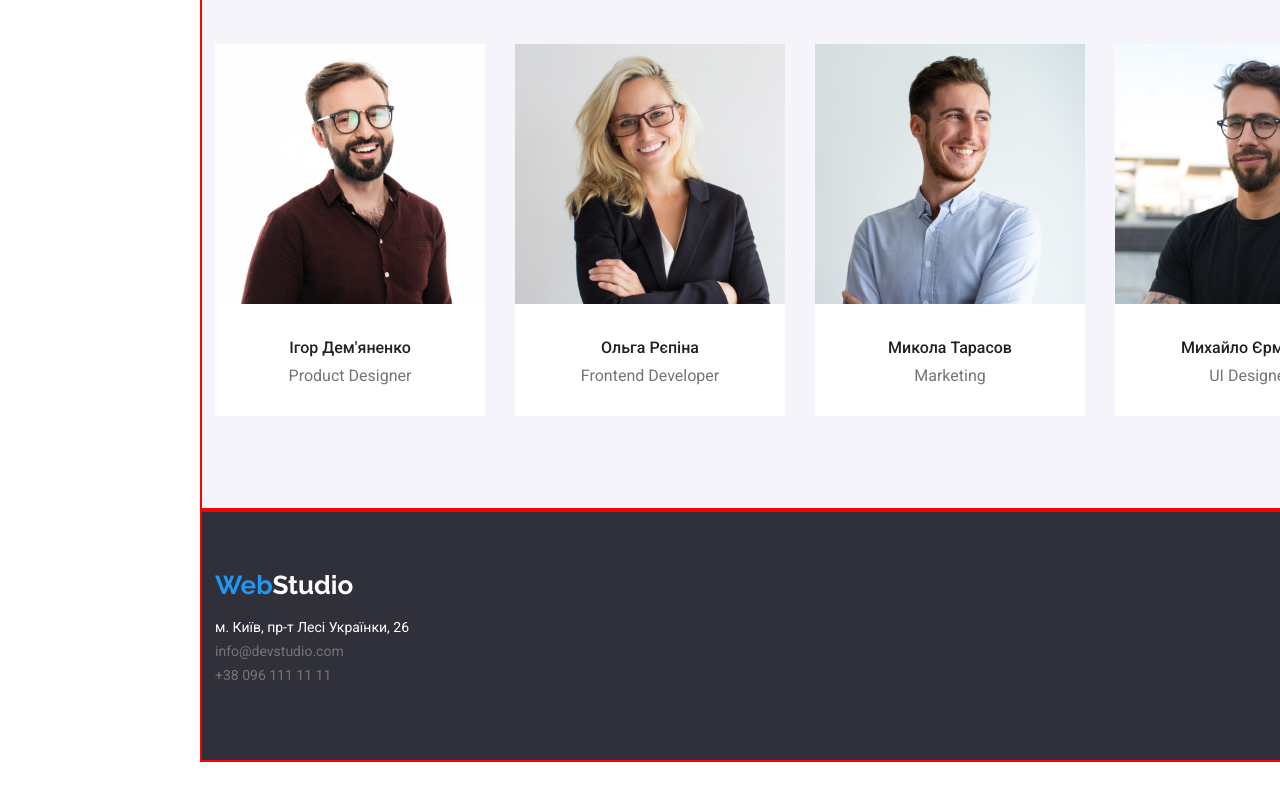
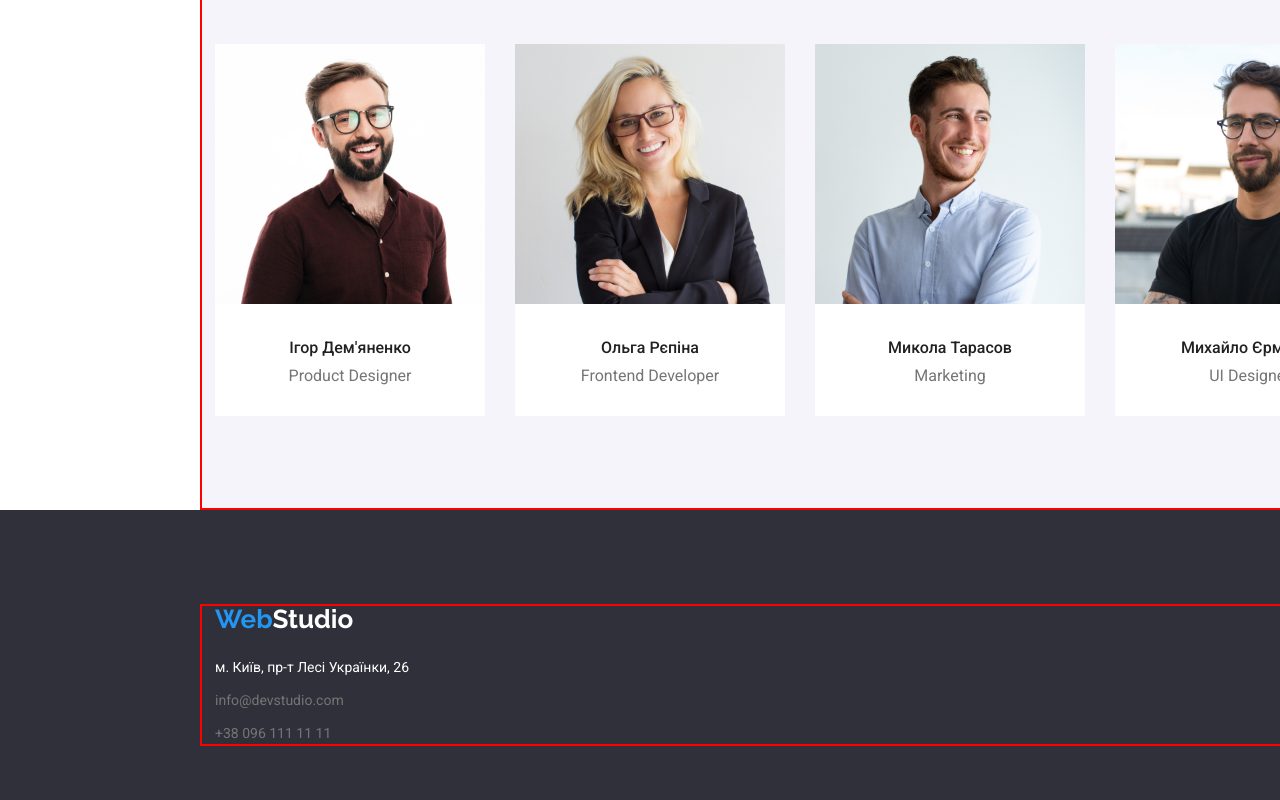
Before and after one commit to LyudmilaDr/goit-markup-hw-03, a plain HTML site: page index.html in a window 1280 px wide. Shown: the part 1400-2200 px from the top of the page. Before the commit the page ends 2162 px from the top, so only its background shows below. Drawn offline with Linux system fonts and the light colour scheme.

Commit message:
домроб3 виправила

```diff
--- a/css/styles.css
+++ b/css/styles.css
@@ -328,8 +328,6 @@
   |============================
 */
 .footer {
-padding-top: 60px;
-padding-bottom: 60px;
   font-size: 14px;
   line-height:1.71;
   font-weight: 400;
@@ -343,7 +341,9 @@
   line-height:1.19;
   text-decoration: none;
   color:var(--title-text-color);
-  margin-bottom: 20px;
+}
+.footer-link-type {
+margin-top: 20px;
 }
 .footer-list {
   display: flex;
@@ -352,10 +352,11 @@
   color: currentColor;
   list-style: none;
   padding-inline-start:0;
+  margin: 0;
 
 }
-.footer-list:not(:last-child) {
-  margin-right: 9px;
+.footer-link:not(:last-child) {
+  margin-bottom: 9px;
 }
 
 
@@ -364,10 +365,6 @@
   text-decoration: none;
   font-style: normal;
 }
-.footer-link:not(:last-child) {
-  margin-right: 9px;
-}
-
 
 .footer-all {
   font-style: normal;
--- a/index.html
+++ b/index.html
@@ -162,11 +162,12 @@
       </section>
     </main>
     <!--Footer section -->
-    <footer class="footer section container">
+    <footer class="footer section">
+      <div class="container">
       <a lang="en"  class="footer-logo" href=""
         ><span class="special"> Web</span>Studio</a
       >
-      <address>
+      <address class="footer-link-type">
         <ul class="footer-list">
           <li  class="footer-link">
             <a class="footer-type"
@@ -188,7 +189,7 @@
             >
           </li>
         </ul>
-      </address>
+      </address> </div>
     </footer>
     </div>
   </body>
```
Also changed, not shown: portfolio.html (+4 -3 lines).
